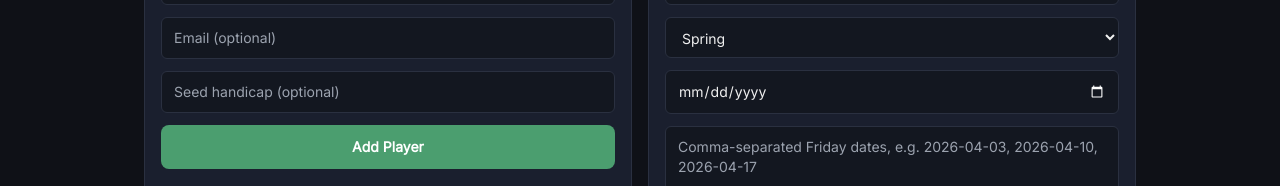
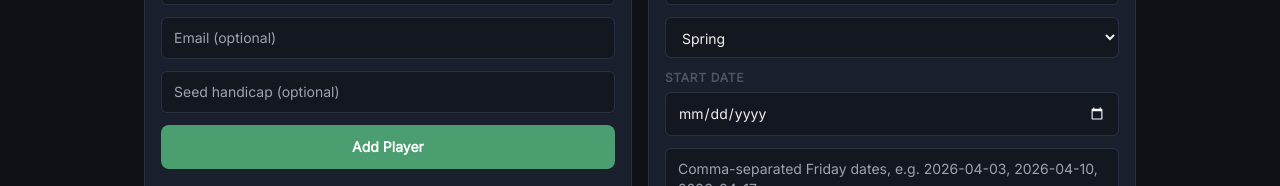
Before and after one commit to sbericsson/silicondesert, a Next.js app: page /roster in a window 1280 px wide. Shown: the part 321-507 px from the top of the page. Built offline with nearby package versions, Linux system fonts and the light colour scheme; no server answers; the database is empty; sample sign-in values are in the browser's storage.

Commit message:
fix(qa): ISSUE-001 — add Start Date label to unlabeled date input in Create Season form

```diff
--- a/app/(app)/roster/roster-client.tsx
+++ b/app/(app)/roster/roster-client.tsx
@@ -232,12 +232,17 @@
               <option value="spring">Spring</option>
               <option value="summer">Summer</option>
             </select>
+            <div>
+              <p className="mb-1.5 text-xs font-semibold uppercase tracking-[0.06em] text-text-muted">
+                Start Date
+              </p>
               <input
                 className="w-full rounded-md border border-surface-border bg-surface-sunken px-3 py-2.5 text-sm text-text-primary"
                 type="date"
                 value={seasonStartDate}
                 onChange={(event) => setSeasonStartDate(event.target.value)}
               />
+            </div>
             <textarea
               className="min-h-28 w-full rounded-md border border-surface-border bg-surface-sunken px-3 py-2.5 text-sm text-text-primary"
               placeholder="Comma-separated Friday dates, e.g. 2026-04-03, 2026-04-10, 2026-04-17"
```
Lines whose indentation alone changed are shown as unchanged.
